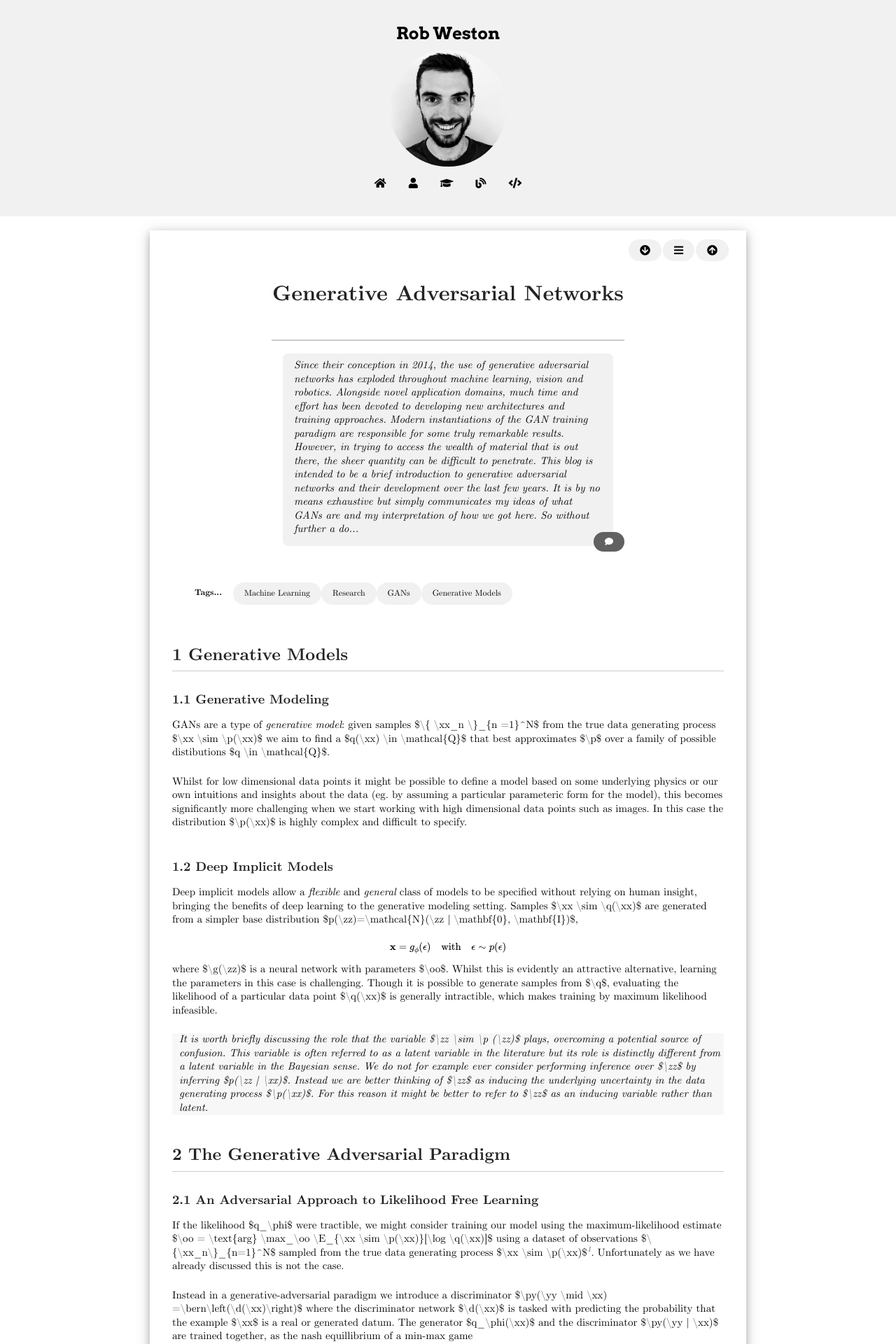
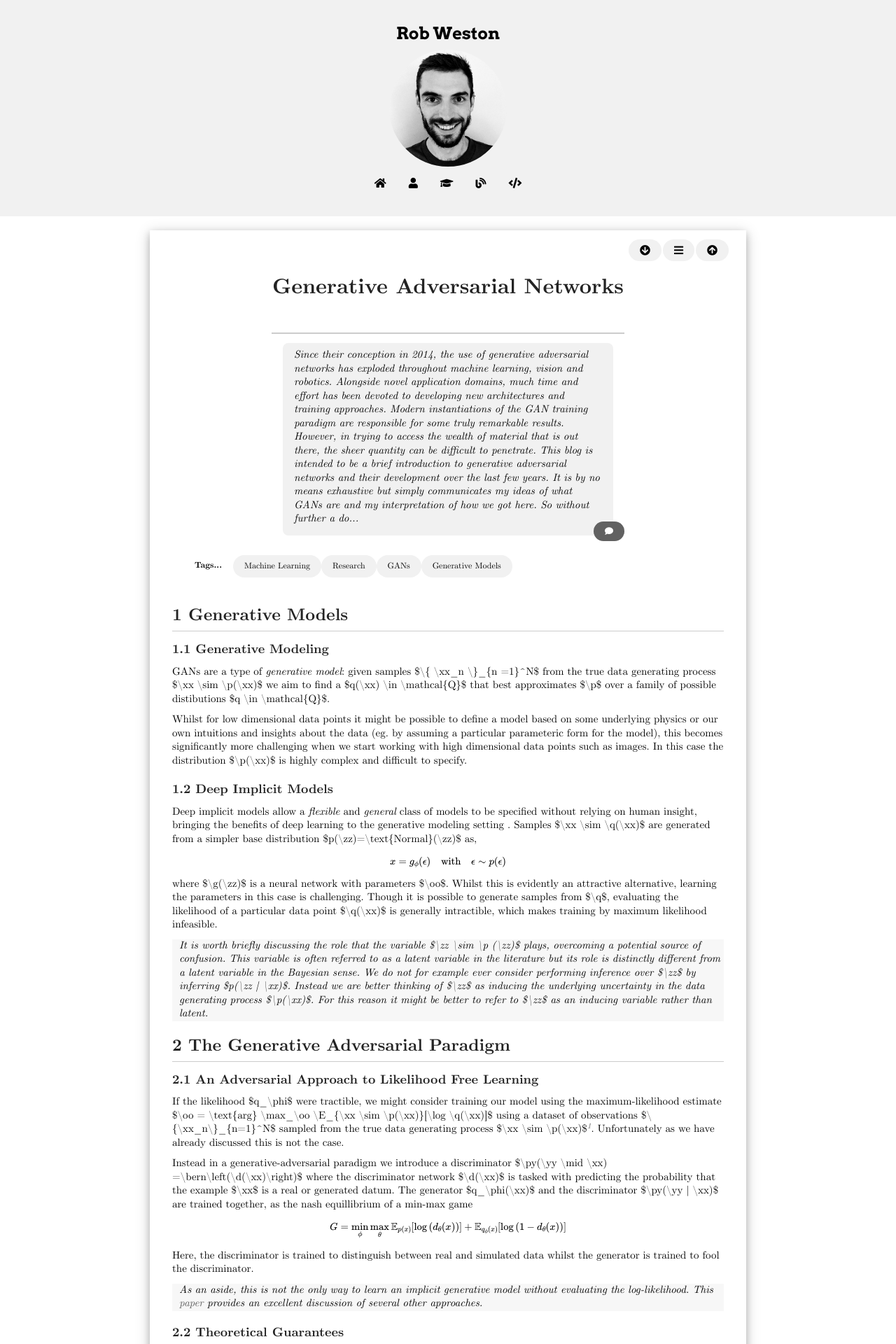
Before and after one commit to robw4/robw4.github.io, a Jekyll site: the page built from _posts/2021-04-20-gans.md, in a window 1280 px wide. Shown: the top 1920 px of the page at 70% size. Built offline with Jekyll 4.4.1, drawn with Linux system fonts in a browser that asks for light colours; some web fonts are replaced; formulas are drawn with MathJax 3; comment, search, counter and statistics services are not loaded; some of the changed text lies outside the part shown.

```diff
--- a/_layouts/page.html
+++ b/_layouts/page.html
@@ -4,7 +4,7 @@ layout: default
 
 
 <div class="w3-content w3-padding-small" style="max-width:{{ site.page_width }}">
-    <div class="w3-card-4 w3-padding w3-margin">
+    <div class="w3-card-4 w3-margin w3-padding" id="pad">
     <!-- page title -->
     <div class="w3-container w3-padding-small w3-bar sticky" id="ToContent">
         <!-- contents page-->
@@ -162,5 +162,19 @@ layout: default
         return false;
     }
 
+    //Resize window
+    function resize() {
+        let x = document.getElementById('pad');
+        x.className = x.className.replace('w3-card-4 w3-margin w3-padding', '');
+        console.log(x.className, x.scrollWidth);
+        if (x.scrollWidth  > 700) {
+            x.className += 'w3-card-4 w3-margin w3-padding';
+        } else {
+        }
+    }
+
+    //watch window resize
+    window.onresize = resize;
+
 
 </script>
--- a/_posts/2021-04-20-gans.md
+++ b/_posts/2021-04-20-gans.md
@@ -17,10 +17,10 @@ tags:
 
 $$
 \def\x{\hat{\mathbf{x}}}
-\def\xx{\mathbf{x}}
-\def\y{\mathbf{y}}
-\def\z{\mathbf{\epsilon}}
-\def\yy{\mathrm{y}}
+\def\xx{x}
+\def\y{y}
+\def\z{\epsilon}
+\def\yy{y}
 \def\zz{\z}
 \def\o{\theta}
 \def\oo{\phi}
@@ -34,8 +34,8 @@ $$
 \def\k{\lambda}
 \def\bern{\text{Bernoulli}}
 \def\py{p_\o}
-\def\jsd{\text{jsd}}
-\def\kl{\text{kl}}
+\def\jsd{\text{JSD}}
+\def\kl{\text{KL}}
 $$
 
 
@@ -47,7 +47,11 @@ GANs are a type of _generative model_: given samples $\\{ \xx_n \\}_{n
 Whilst for low dimensional data points it might be possible to define a model based on some underlying physics or our own intuitions and insights about the data (eg. by assuming a particular parameteric form for the model), this becomes significantly more challenging when we start working with high dimensional data points such as images. In this case the distribution $\p(\xx)$ is highly complex and difficult to specify.
 
 ### Deep Implicit Models
-Deep implicit models allow a _flexible_ and _general_ class of models to be specified without relying on human insight, bringing the benefits of deep learning to the generative modeling setting. Samples $\xx \sim \q(\xx)$ are generated from a simpler base distribution $p(\zz)=\mathcal{N}(\zz | \mathbf{0}, \mathbf{I})$,
+Deep implicit models allow a _flexible_ and _general_ class of
+ models to be specified without relying on human insight, bringing
+  the benefits of deep learning to the generative modeling setting
+  . Samples $\xx \sim \q(\xx)$ are generated from a simpler base
+   distribution $p(\zz)=\text{Normal}(\zz)$ as,
 
 $$\xx = \g(\zz) \quad \text{with} \quad \zz \sim p(\zz)$$
 
--- a/_sass/custom-style.scss
+++ b/_sass/custom-style.scss
@@ -34,8 +34,8 @@ html {
 }
 
 // Header numbering added using the numbered class
-h1, h2 {padding-top: 20px}
-h3, h4, h5, h6 {padding-top: 20px}
+h1, h2 {padding-top: 10px}
+h3, h4, h5, h6 {padding-top: 10px}
 
 
 body {counter-reset: h2}
@@ -59,11 +59,11 @@ title span {
 
 h1, h2, h3, h4, h5, h6 {
   color:#232323;
-  margin:0px 0 10px;
+  margin:0px 0 5px;
 }
 
 p, ul, ol, table, dl {
-  margin:0 0 22px;
+  margin:0 0 10px;
 }
 
 body, html, p, h1, h2, h3 {
@@ -79,7 +79,7 @@ h1, h2, h3, h4, h5, h6 {
 h1, h2{
   display: block;
   border-bottom: 1px solid #ccc;
-  padding-bottom: 5px;
+  padding-bottom: 0px;
 }
 
 h1, h2, h3{
@@ -184,6 +184,12 @@ hr {
   background:#ccc;
   height:1px;
   margin:0 0 10px;
+}
+
+
+.MathJax_Display, .MJXc-display, .MathJax_SVG_Display {
+  overflow-x: auto;
+  overflow-y: hidden;
 }
 
 //iframe {
```
Also changed, not shown: other parts of _posts/2021-04-20-gans.md (+6 -3 lines).
